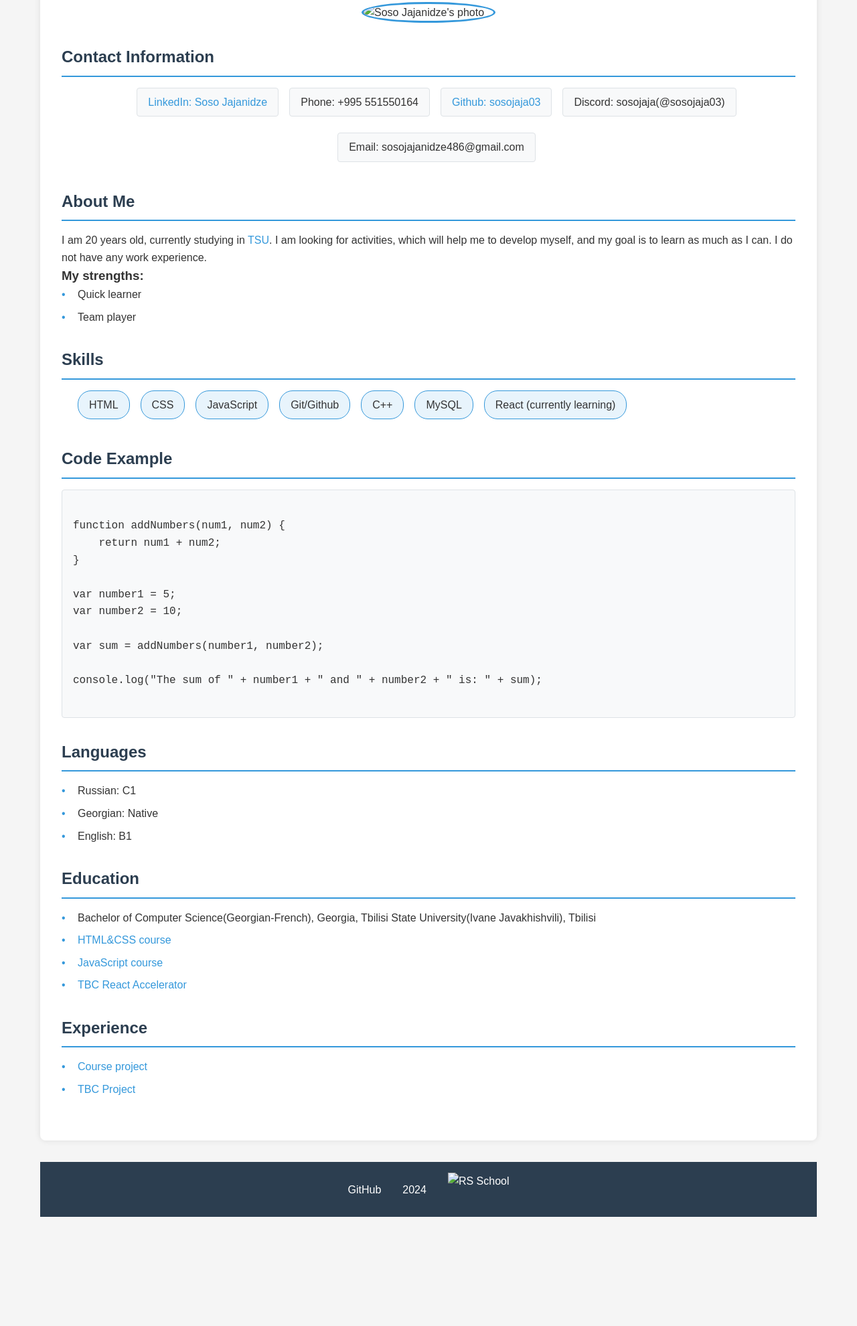
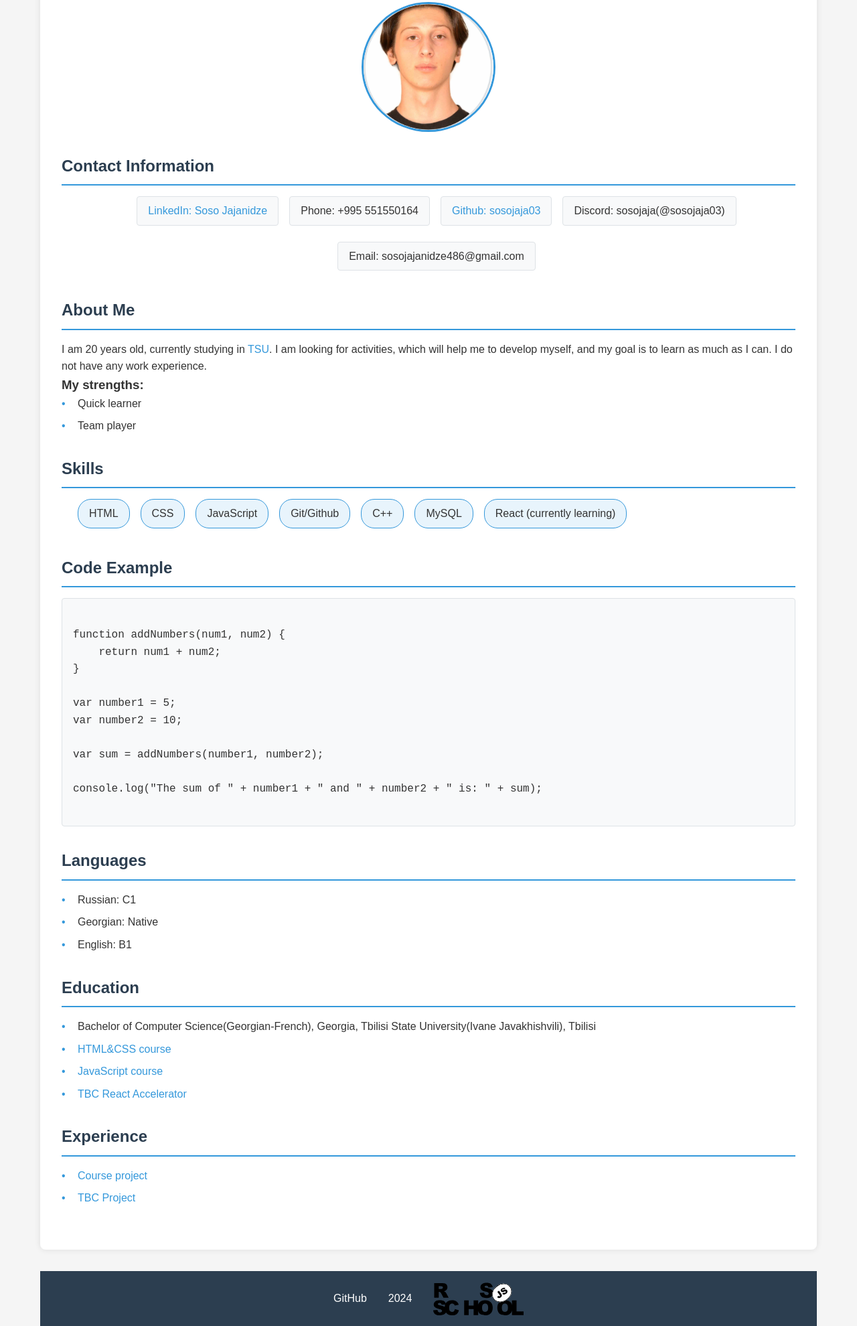
Before and after one commit to sosojaja03/rsschool-cv, a plain HTML site: page index.html in a window 1280 px wide. Shown: the part 215-2195 px from the top of the page at 67% size. Before the commit the page ends 2032 px from the top, so only its background shows below. Drawn offline with Linux system fonts and the light colour scheme.

Commit message:
fix:adjust image sources

```diff
--- a/index.html
+++ b/index.html
@@ -23,7 +23,7 @@
 
     <main>
         <h1>Soso Jajanidze</h1>
-        <img src="your-photo.jpg" alt="Soso Jajanidze's photo">
+        <img src="cv-photo.jpg" alt="Soso Jajanidze's photo">
 
         <section id="contact">
             <h2>Contact Information</h2>
@@ -107,7 +107,7 @@ console.log("The sum of " + number1 + " and " + number2 + " is: " + sum);
         <a href="https://github.com/sosojaja03">GitHub</a>
         <span>2024</span>
         <a href="https://rs.school">
-            <img src="rs_school_logo.svg" alt="RS School">
+            <img src="rs-school-logo.svg" alt="RS School">
         </a>
     </footer>
 </body>
```
